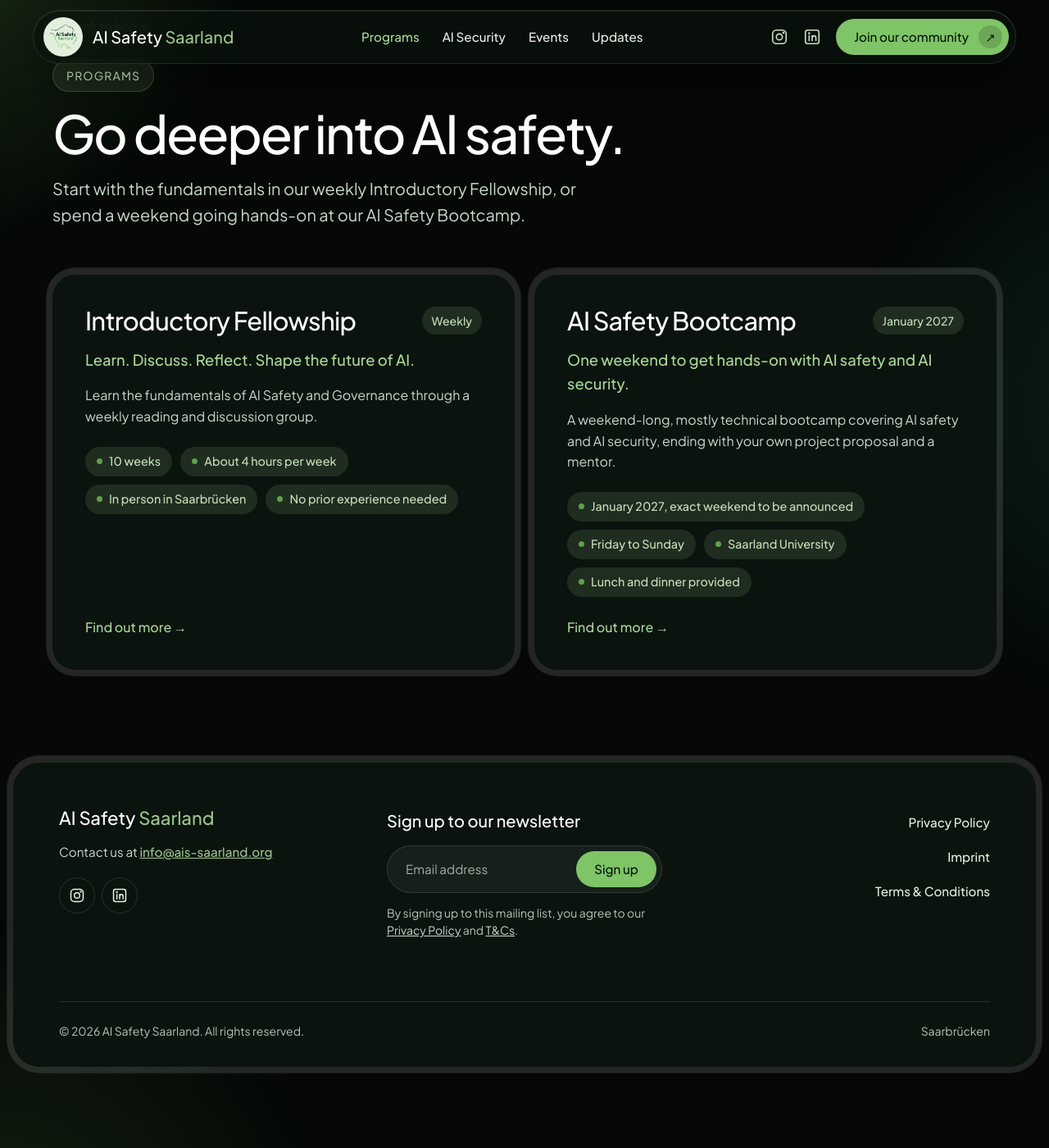
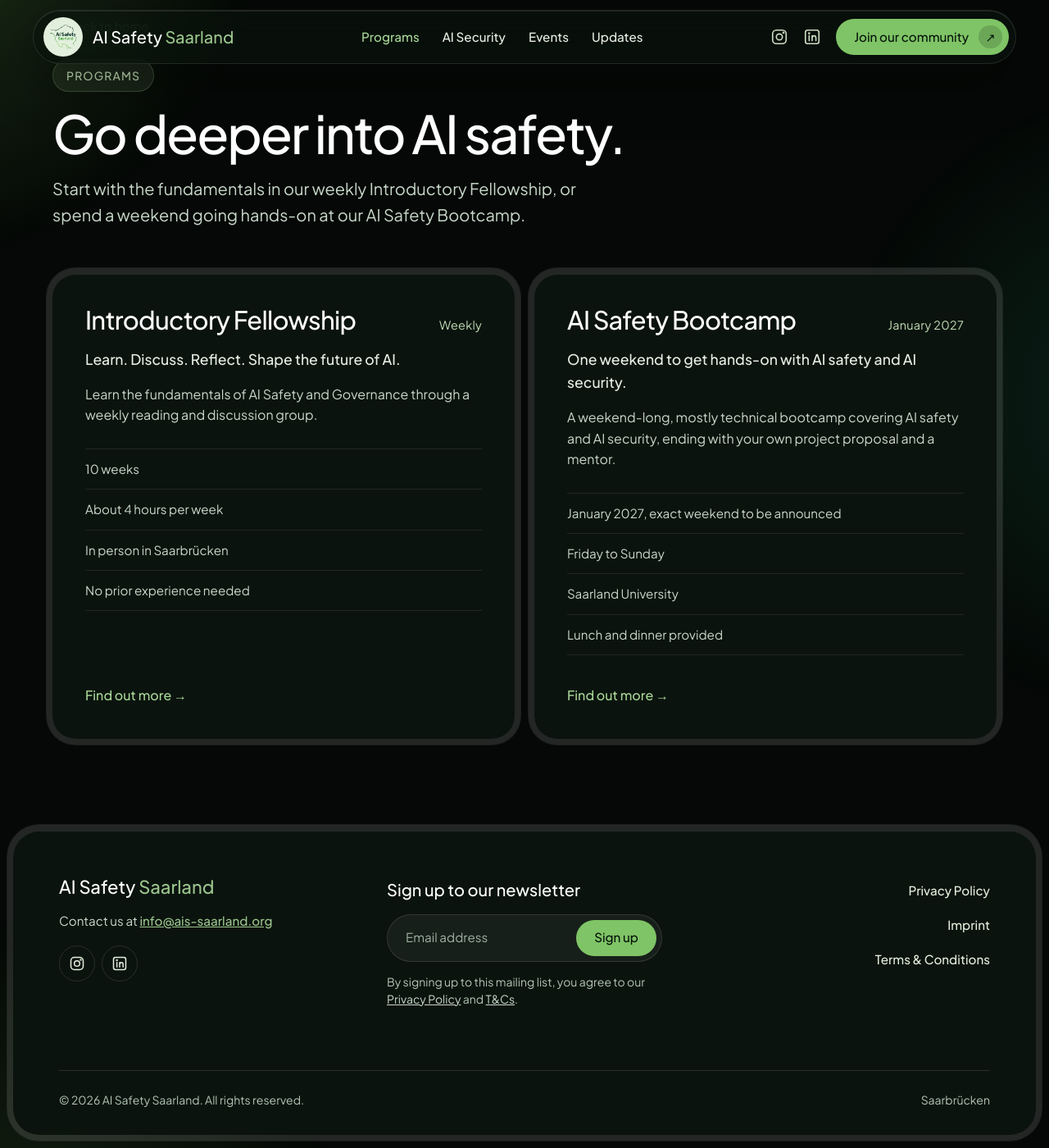
Before and after one commit to palash2404/AI-Safety, a Jekyll site: the page built from programs.html, in a window 1280 px wide and 1400 px high, scrolled down 156 px. Shown: the whole window at 82% size. Built offline with Jekyll 4.4.1, drawn with Linux system fonts in a browser that asks for light colours; before the commit the page ends 1473 px from its top, so only the background shows below that.

Commit message:
Programs: replace fact bubbles with quiet text rows

```diff
--- a/assets/theme-dark-glass.css
+++ b/assets/theme-dark-glass.css
@@ -207,3 +207,30 @@
 @media (prefers-reduced-transparency: reduce) {
   .header-inner { background: #0a120d; -webkit-backdrop-filter: none; backdrop-filter: none; }
 }
+
+/* ---------- Programs: quiet facts instead of bubbles ----------
+   Program page heading: one calm line of text with dot separators.
+   Programs page cards: a short list with hairlines between rows. */
+.fact-list { gap: 4px 0; margin-top: 4px; }
+.fact-list li {
+  min-height: 0; padding: 0; border-radius: 0; background: none;
+  color: var(--text-muted); font-size: 1rem; font-weight: 400;
+}
+.fact-list li::before { content: none; }
+.fact-list li:not(:last-child)::after { content: "·"; margin: 0 12px; color: var(--leaf-500); }
+
+.program-choice .fact-list {
+  flex-direction: column; flex-wrap: nowrap; gap: 0; margin-top: 12px;
+  border-top: 1px solid var(--hair);
+}
+.program-choice .fact-list li { display: block; padding: 12px 0; border-bottom: 1px solid var(--hair); font-size: 0.95rem; }
+.program-choice .fact-list li:not(:last-child)::after { content: none; }
+
+/* The tag beside a program name: plain text, no pill */
+.program-choice .chip, .program-card .chip {
+  padding: 0; border-radius: 0; background: none;
+  color: var(--soft-green); font-size: 0.9rem; font-weight: 400; letter-spacing: 0.02em;
+}
+.program-choice .card-top, .program-card .card-top { align-items: baseline; }
+.program-choice-tagline { color: var(--text); font-size: 1.1rem; }
+.program-choice-link { padding-top: 20px; }
```
